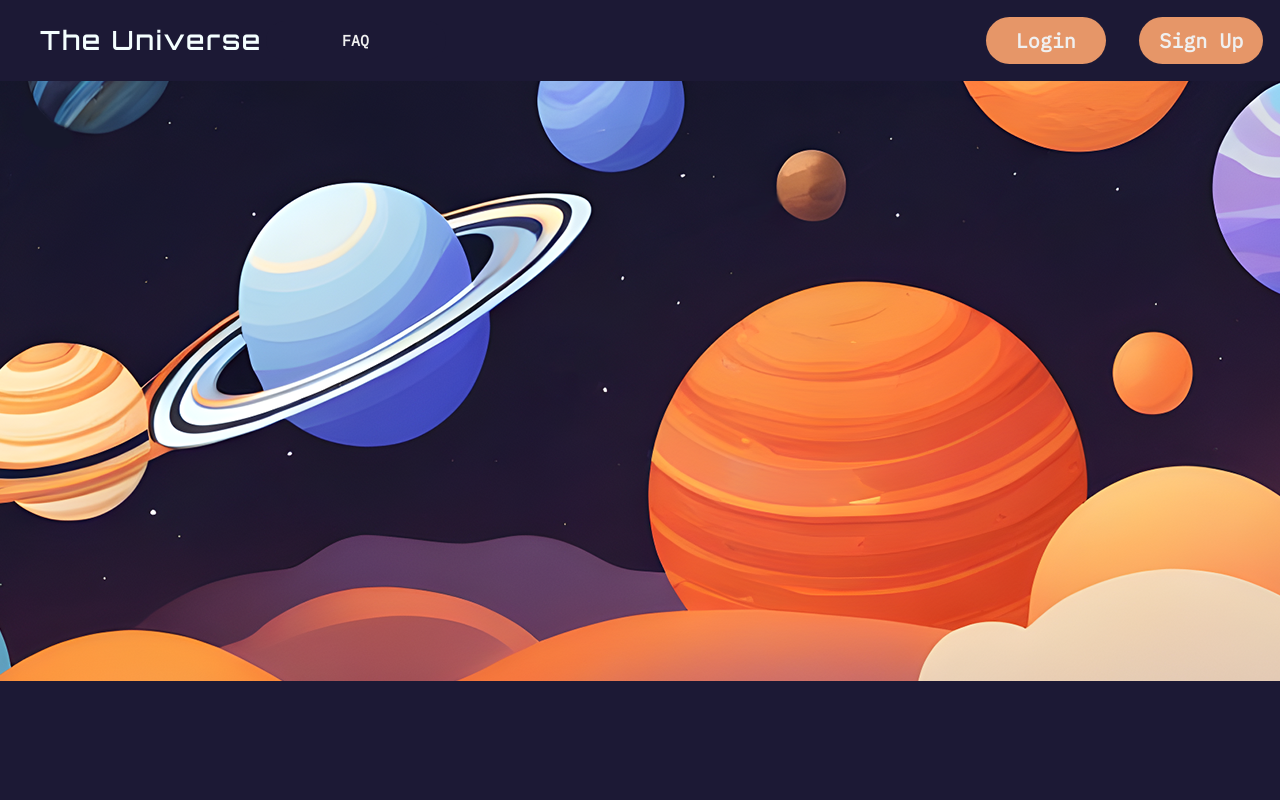
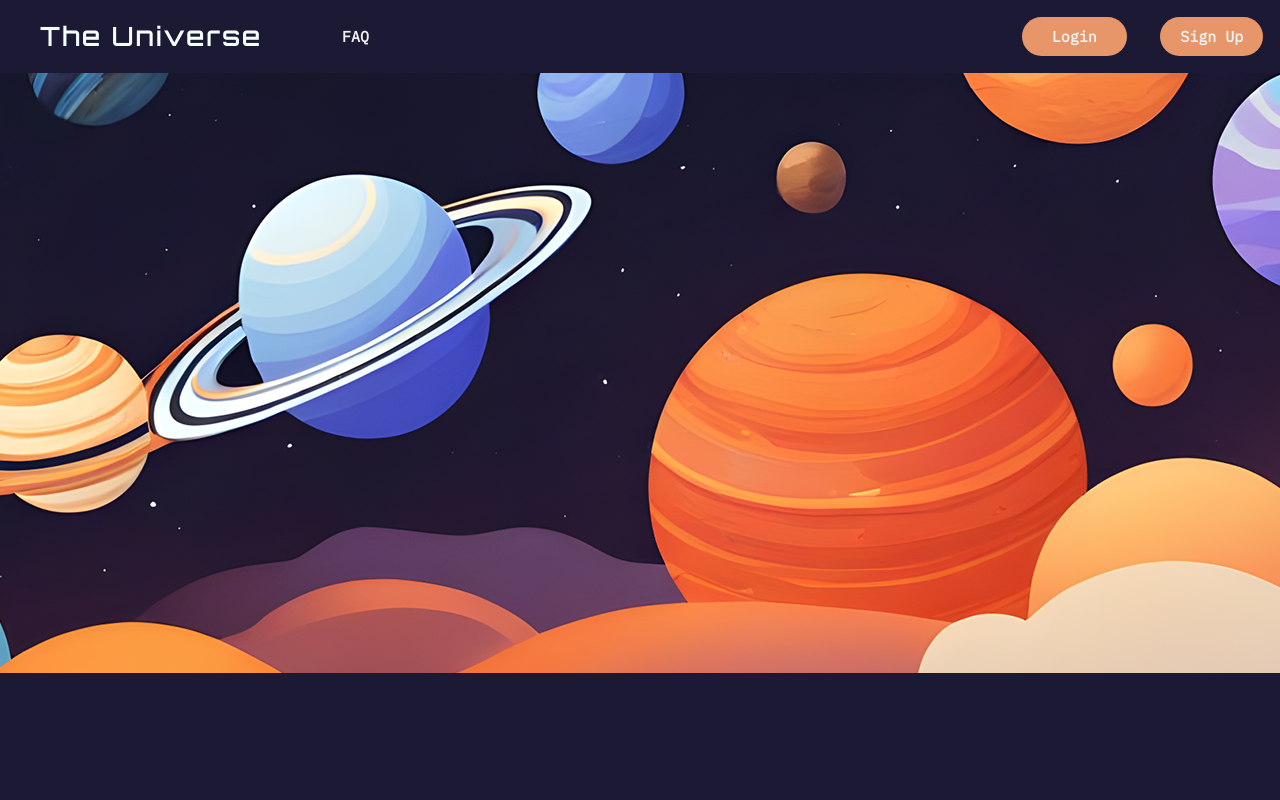
Before and after one commit to reyaanali5/comptest, a React (Create React App) app: page / in a window 1280 px wide. Shown: the top 800 px of the page. Built offline with nearby package versions, Linux system fonts and the light colour scheme; no server answers.

Commit message:
adjusted auth buttons font size

```diff
--- a/src/App.css
+++ b/src/App.css
@@ -328,7 +328,7 @@ nav ul {
   cursor: pointer;
   font-family: "IBM Plex Mono", monospace;
   font-weight: bold;
-  font-size: 20px;
+  font-size: 15px;
   margin: 2%;
   transition: 0.5s;
 }
@@ -342,7 +342,7 @@ nav ul {
   cursor: pointer;
   font-family: "IBM Plex Mono", monospace;
   font-weight: bold;
-  font-size: 20px;
+  font-size: 15px;
   margin: 2%;
   transition: 0.5s;
 }
@@ -356,7 +356,7 @@ nav ul {
   cursor: pointer;
   font-family: "IBM Plex Mono", monospace;
   font-weight: bold;
-  font-size: 20px;
+  font-size: 15px;
   margin: 2vh;
   transition: 0.5s;
 }
```
